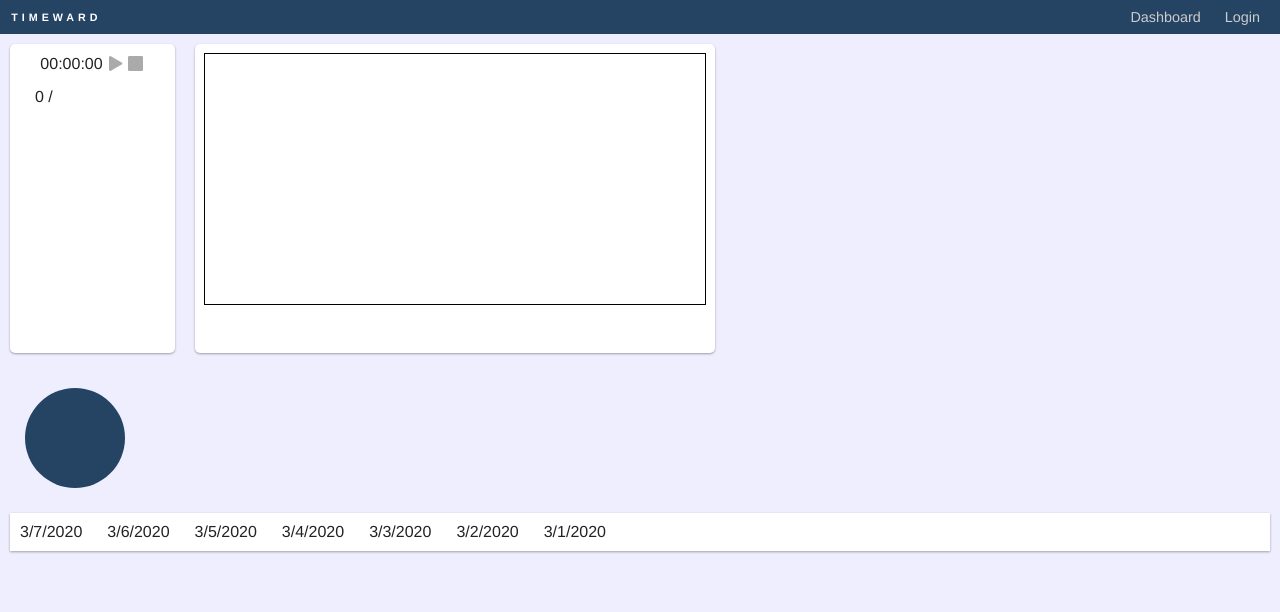
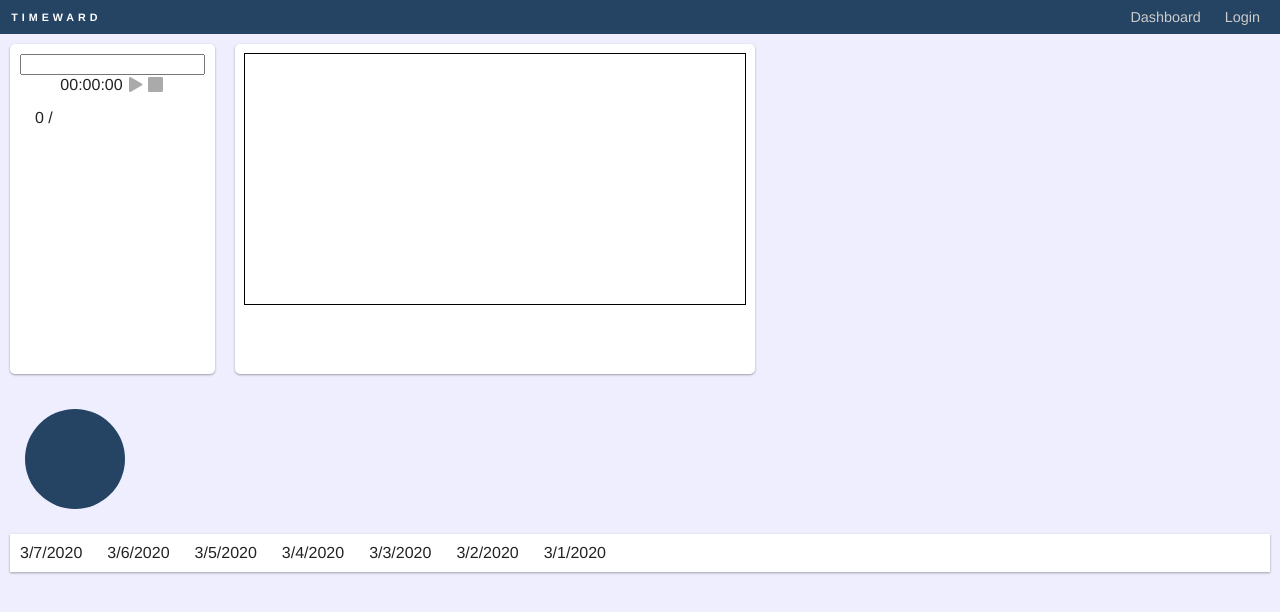
Before and after one commit to rpivo/timeward-react, a React app: page / in a window 1280 px wide. Shown: the top 612 px of the page. Built offline with nearby package versions, Linux system fonts and the light colour scheme; the HTML template or start-up script is replaced by a standard one.

Commit message:
add label to records

```diff
--- a/src/pages/Dashboard.tsx
+++ b/src/pages/Dashboard.tsx
@@ -1,4 +1,4 @@
-import React, { createContext, useReducer } from 'react';
+import React, { createContext, useReducer, useRef } from 'react';
 import Alignment from '@components/Alignment';
 import Graph from '@components/Graph';
 import PieChart from '@components/PieChart';
@@ -13,7 +13,10 @@ type Action = {
   type: 'button clicked';
   payload: number;
 };
-type Store = { seconds: number }[];
+type Store = {
+  label: string | undefined;
+  seconds: number;
+}[];
 
 type DashboardContextType = {
   dispatch: React.Dispatch<Action>;
@@ -24,23 +27,41 @@ export const DashboardContext = createContext({} as DashboardContextType);
 
 const Dashboard: React.FC = (): JSX.Element => {
 
+  const ref = useRef<HTMLInputElement>(null);
+
   const reducer = (state: Store, action: Action): Store => {
     switch (action.type) {
     case 'button clicked':
-      return [...state, { seconds: action.payload }];
+      return [
+        ...state,
+        {
+          label: ref?.current?.value,
+          seconds: action.payload,
+        },
+      ];
     default:
       return state;
     }
   };
 
-  const dashboardStore = [{ seconds: 0 }];
+  const dashboardStore = [
+    {
+      label: '',
+      seconds: 0,
+    },
+  ];
   const [store, dispatch] = useReducer(reducer, dashboardStore);
+
+  const handleBlur = (): void => console.log(ref?.current?.value);
 
   return (
     <StyledDashboard>
       <Section>
         <DashboardContext.Provider value={{ dispatch, store }}>
           <Tile>
+            <Alignment horizontal>
+              <input ref={ref} type='text' onBlur={(): void => handleBlur()}></input>
+            </Alignment>
             <Alignment horizontal>
               <Timer />
             </Alignment>
```
Also changed, not shown: 1 other file (tests, documents, lock files or other folders).
